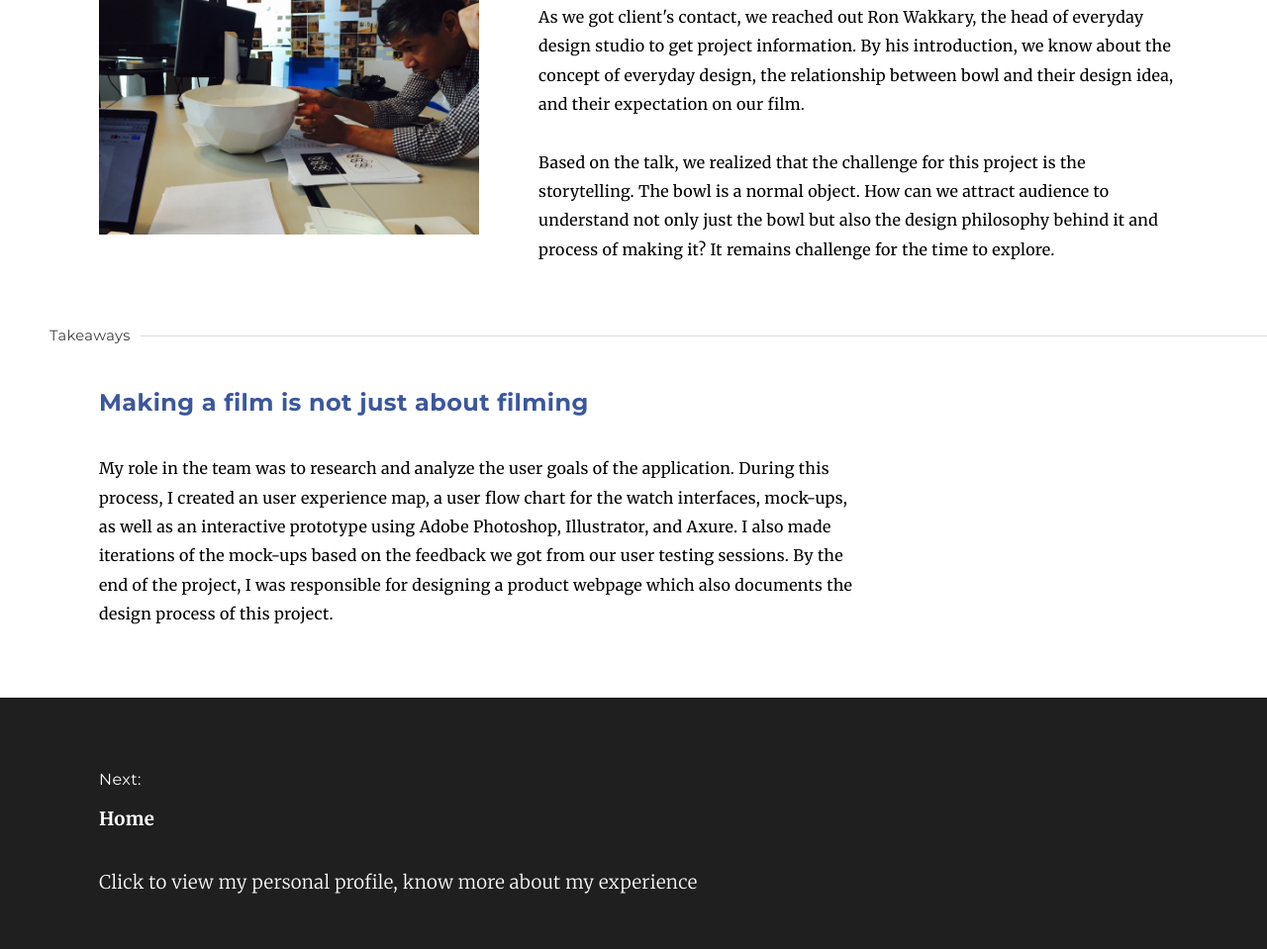
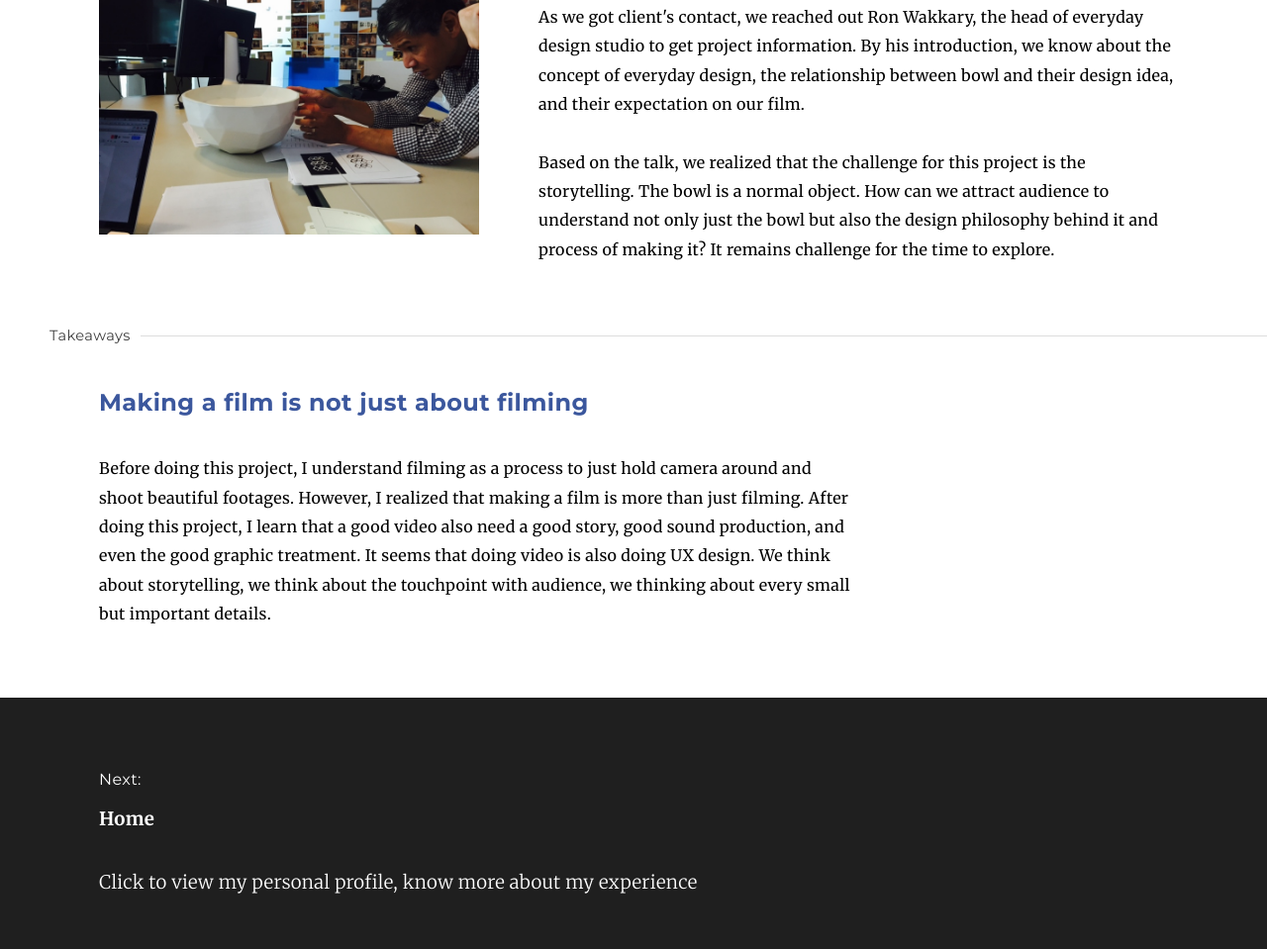
Before and after one commit to oceanzou123/portfolio, a plain HTML site: page EDSbowl.html in a window 1280 px wide. Shown: the part 1714-2673 px from the top of the page at 99% size. Drawn offline with nearby package versions, Linux system fonts and the light colour scheme.

Commit message:
UPDATE CONTENT

```diff
--- a/EDSbowl.html
+++ b/EDSbowl.html
@@ -326,7 +326,7 @@
         </ul>
             <h5>Making a film is not just about filming</h5>
             <p>
-            My role in the team was to research and analyze the user goals of the application. During this process, I created an user experience map, a user flow chart for the watch interfaces, mock-ups, as well as an interactive prototype using Adobe Photoshop, Illustrator, and Axure. I also made iterations of the mock-ups based on the feedback we got from our user testing sessions. By the end of the project, I was responsible for designing a product webpage which also documents the design process of this project.</p>
+            Before doing this project, I understand filming as a process to just hold camera around and shoot beautiful footages. However, I realized that making a film is more than just filming. After doing this project, I learn that a good video also need a good story, good sound production, and even the good graphic treatment. It seems that doing video is also doing UX design. We think about storytelling, we think about the touchpoint with audience, we thinking about every small but important details. </p>
 
         </article>
     </div>
```
